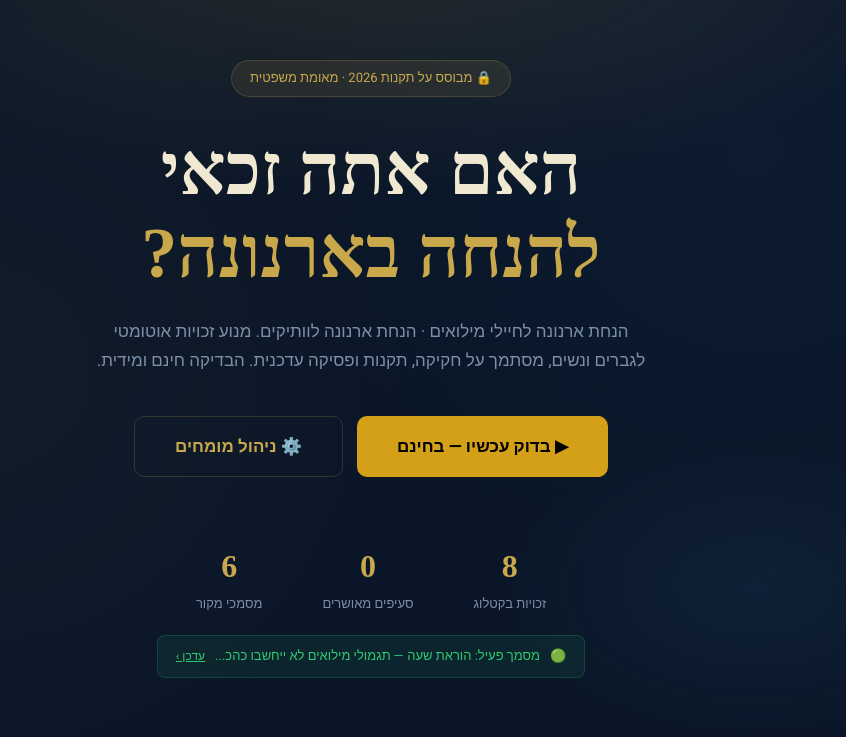
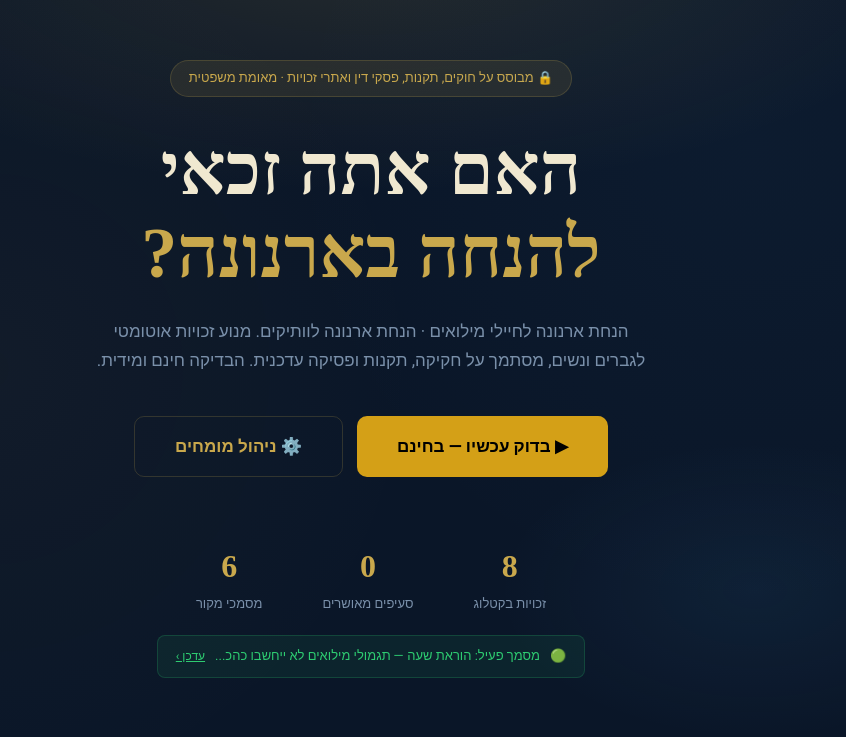
Before and after one commit to Yashasvi0229/right_rag, a FastAPI app: page /screen0 in a window 1280 px wide. Shown: the part 72-809 px from the top of the page, without its empty margins (269-1115 px from the left). Run offline with FastAPI, Linux system fonts and the light colour scheme; data comes from the database, SQL or seed files in the repository; data that the repository does not hold is empty; some web fonts are replaced.

Commit message:
Update screen0_home.html

```diff
--- a/templates/screen0_home.html
+++ b/templates/screen0_home.html
@@ -156,7 +156,7 @@
 {% block content %}
 
 <section class="hero">
-  <div class="hero-badge">🔒 מבוסס על תקנות 2026 · מאומת משפטית</div>
+  <div class="hero-badge">🔒 מבוסס על חוקים, תקנות, פסקי דין ואתרי זכויות · מאומת משפטית</div>
   <h1>האם אתה זכאי<br><span>להנחה בארנונה?</span></h1>
   <p class="hero-sub">
     הנחת ארנונה לחיילי מילואים · הנחת ארנונה לוותיקים.
```
